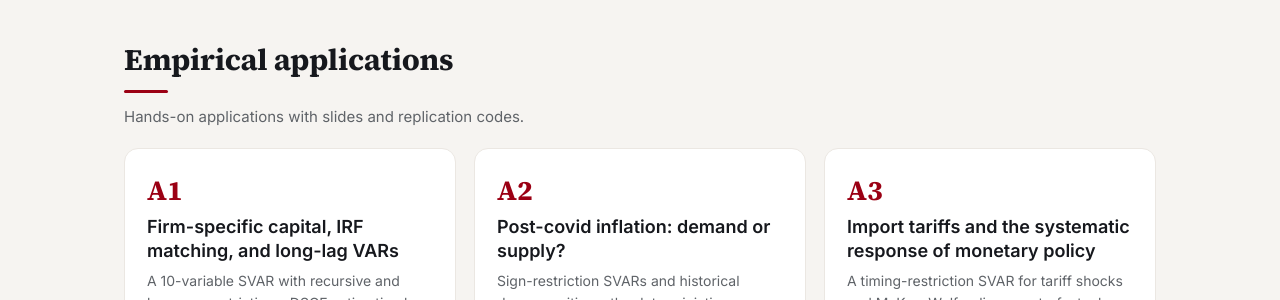
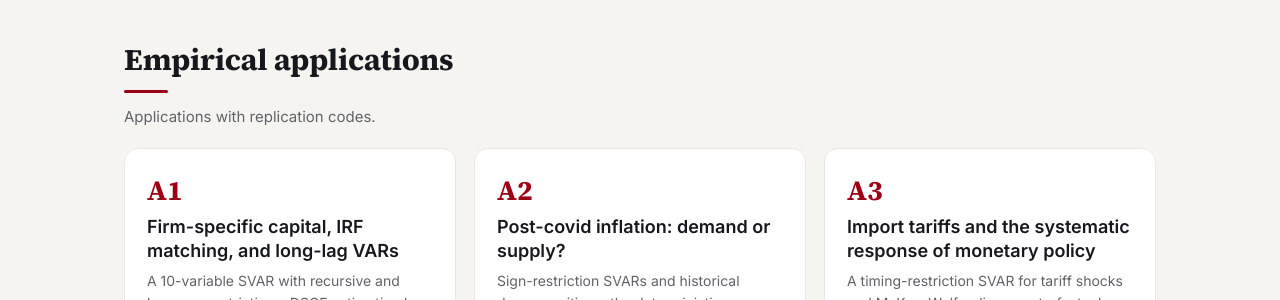
Before and after one commit to ecastelnuovo/applied-macroeconomics, a Jekyll site: the page built from index.md, in a window 1280 px wide. Shown: the part 1313-1613 px from the top of the page. Built offline with Jekyll 4.4.1, drawn with Linux system fonts in a browser that asks for light colours.

Commit message:
Update application description in default layout

```diff
--- a/_layouts/default.html
+++ b/_layouts/default.html
@@ -44,7 +44,7 @@
 
 <section class="wrap" id="applications">
   <h2>Empirical applications</h2>
-  <p class="lead">Hands-on applications with slides and replication codes.</p>
+  <p class="lead">Applications with replication codes.</p>
   <div class="grid">
     {% for a in site.data.applications %}
     <article class="card app">
```
